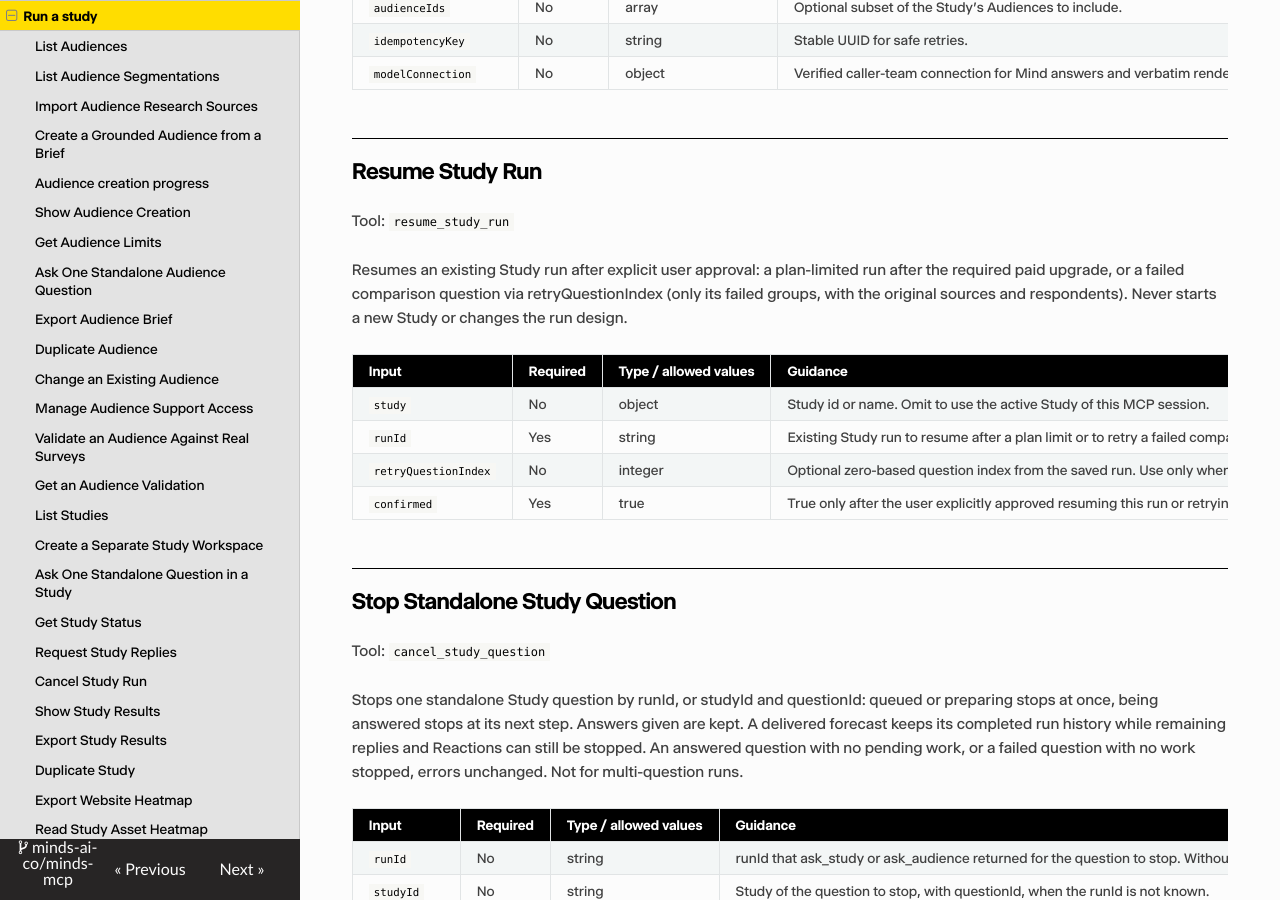
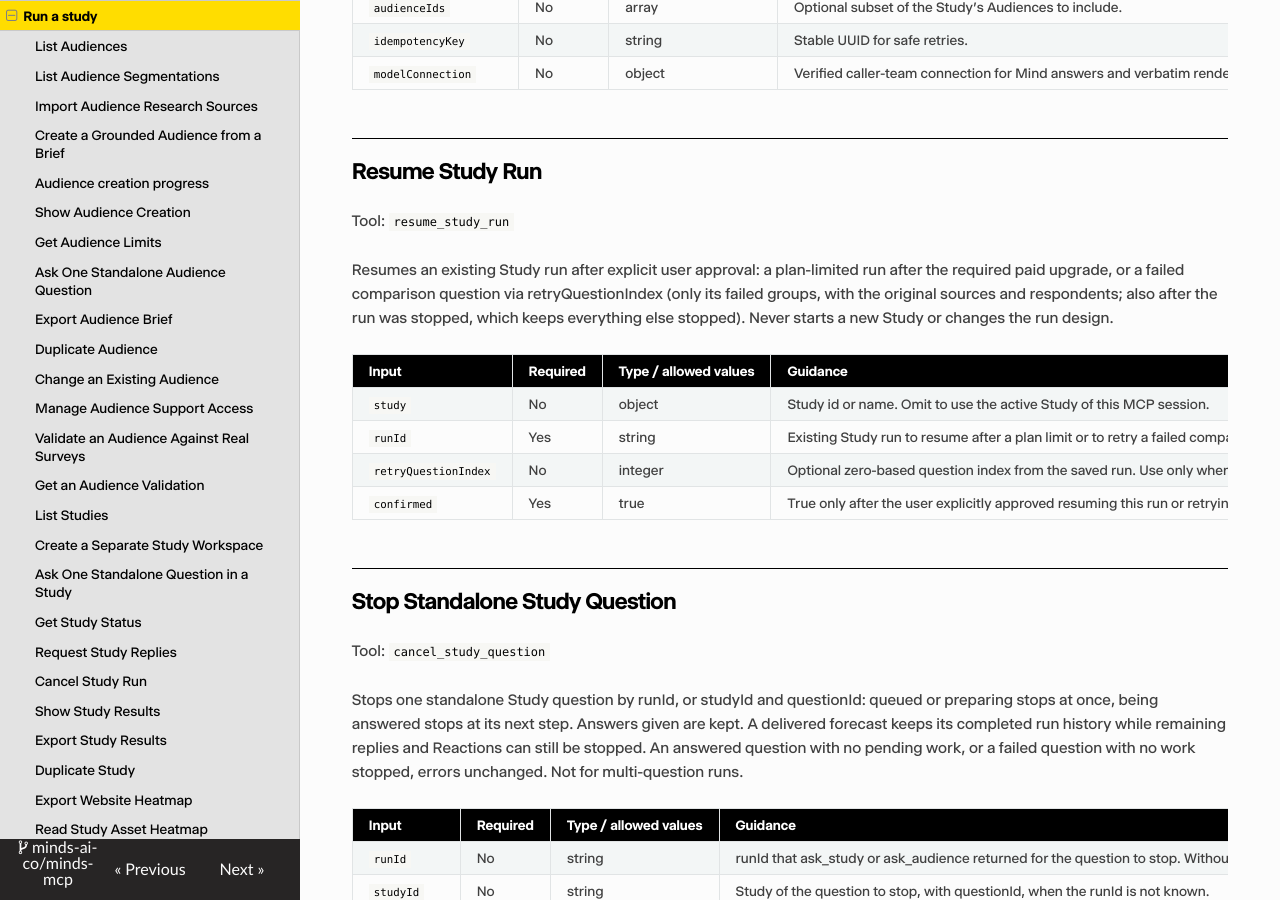
Before and after one commit to minds-ai-co/minds-mcp, an MkDocs documentation site: the page built from reference/workflow.md, in a window 1280 px wide and 900 px high, scrolled down 16994 px. Built offline with MkDocs 1.6.1, drawn with Linux system fonts in a browser that asks for light colours; nearby versions of some CDN libraries.

Commit message:
docs: sync MCP surface from production

```diff
--- a/reference/workflow.md
+++ b/reference/workflow.md
@@ -508,7 +508,7 @@ Also runs confirmed monadic allocations.
 
 Tool: `resume_study_run`
 
-Resumes an existing Study run after explicit user approval: a plan-limited run after the required paid upgrade, or a failed comparison question via retryQuestionIndex (only its failed groups, with the original sources and respondents). Never starts a new Study or changes the run design.
+Resumes an existing Study run after explicit user approval: a plan-limited run after the required paid upgrade, or a failed comparison question via retryQuestionIndex (only its failed groups, with the original sources and respondents; also after the run was stopped, which keeps everything else stopped). Never starts a new Study or changes the run design.
 
 | Input | Required | Type / allowed values | Guidance |
 | --- | --- | --- | --- |
```
Also changed, not shown: README.md (+1 -1 lines), reference/tools.md (+1 -1 lines), 1 other file.
